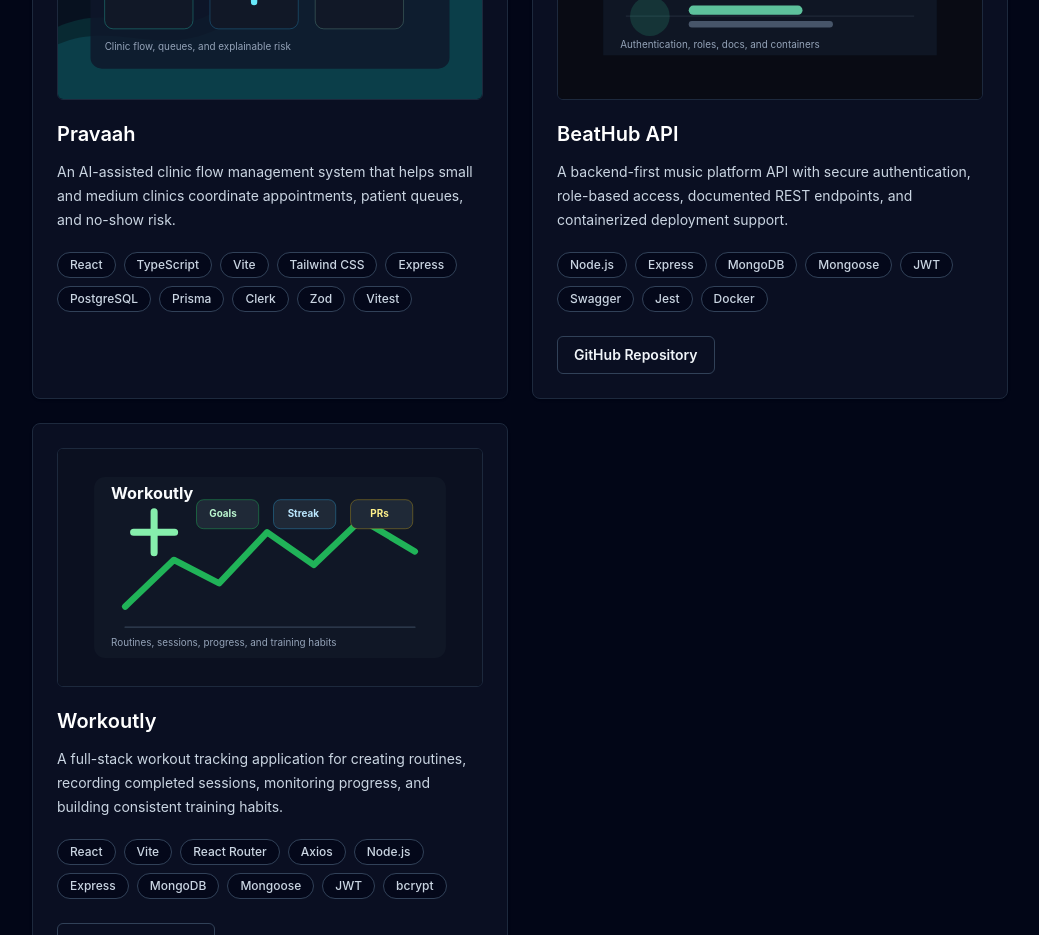
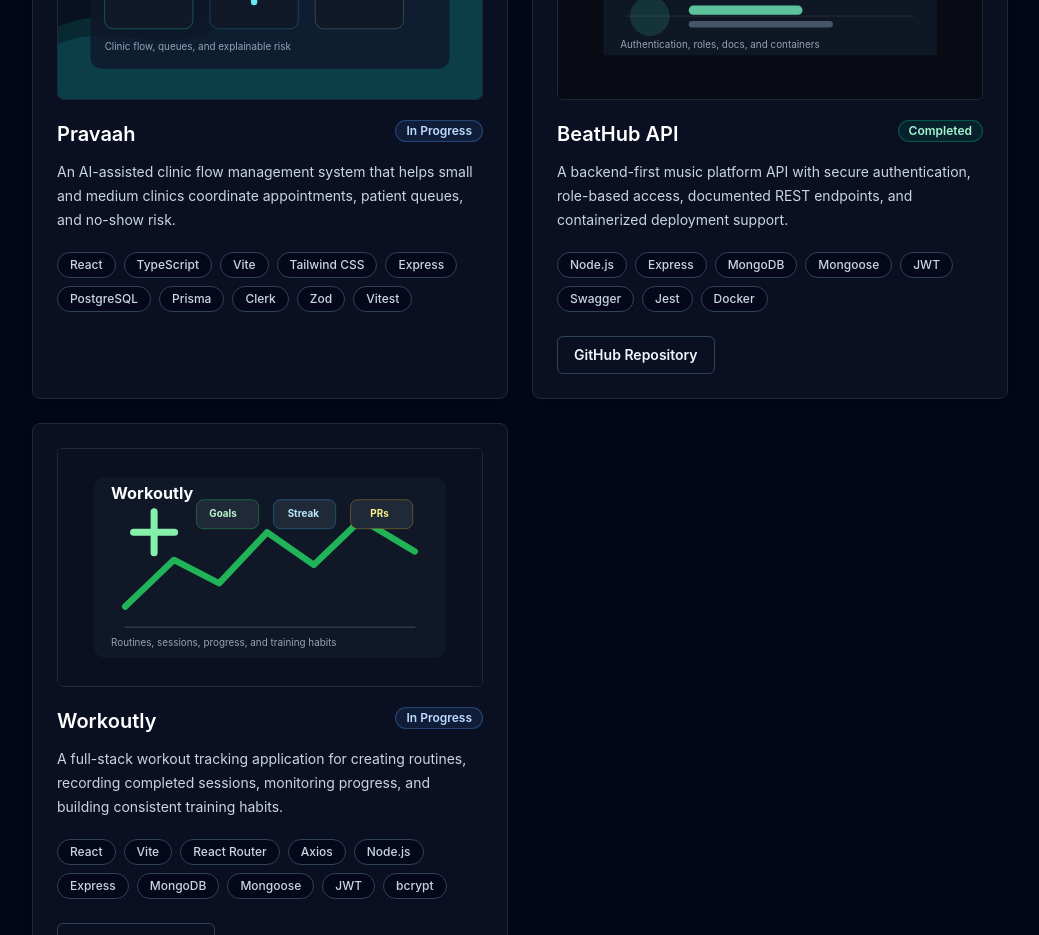
Before and after one commit to garvitsingh171/garvitsingh171.com, a React (Vite) app: page / in a window 1280 px wide. Shown: the part 1760-2695 px from the top of the page, without its empty margins (120-1159 px from the left). Built offline with nearby package versions, Linux system fonts and the light colour scheme.

Commit message:
feat: add reusable project status badges

```diff
--- a/src/components/projects/ProjectCard.tsx
+++ b/src/components/projects/ProjectCard.tsx
@@ -1,5 +1,6 @@
 import type { Project } from "../../types/project";
 import { Button, Card } from "../ui";
+import { ProjectStatusBadge } from "./ProjectStatusBadge";
 
 export type ProjectCardProps = {
   project: Project;
@@ -22,7 +23,13 @@ export function ProjectCard({ project }: ProjectCardProps) {
         </div>
 
         <div className="mt-5 flex flex-1 flex-col">
-          <h3 className="text-xl font-semibold text-white">{project.title}</h3>
+          <div className="flex flex-wrap items-start justify-between gap-3">
+            <h3 className="min-w-0 flex-1 text-xl font-semibold text-white">
+              {project.title}
+            </h3>
+
+            <ProjectStatusBadge status={project.status} />
+          </div>
 
           <p className="mt-3 text-sm leading-6 text-slate-300">
             {project.summary}
--- /dev/null
+++ b/src/components/projects/ProjectStatusBadge.tsx
@@ -0,0 +1,40 @@
+import type { ProjectStatus } from "../../types/project";
+
+export type ProjectStatusBadgeProps = {
+  status: ProjectStatus;
+};
+
+type StatusConfig = {
+  label: string;
+  className: string;
+};
+
+const statusConfig = {
+  completed: {
+    label: "Completed",
+    className: "border-emerald-400/30 bg-emerald-400/10 text-emerald-200",
+  },
+  "in-progress": {
+    label: "In Progress",
+    className: "border-blue-400/30 bg-blue-400/10 text-blue-200",
+  },
+  planned: {
+    label: "Planned",
+    className: "border-slate-600 bg-slate-800/70 text-slate-300",
+  },
+} satisfies Record<ProjectStatus, StatusConfig>;
+
+export function ProjectStatusBadge({ status }: ProjectStatusBadgeProps) {
+  const config = statusConfig[status];
+
+  return (
+    <span
+      className={[
+        "inline-flex w-fit shrink-0 items-center rounded-full border px-2.5 py-1 text-xs font-semibold leading-none",
+        config.className,
+      ].join(" ")}
+    >
+      {config.label}
+    </span>
+  );
+}
--- a/src/components/projects/index.ts
+++ b/src/components/projects/index.ts
@@ -2,3 +2,5 @@ export { ProjectCard } from "./ProjectCard";
 export type { ProjectCardProps } from "./ProjectCard";
 export { ProjectFilters } from "./ProjectFilters";
 export type { ProjectFilter, ProjectFiltersProps } from "./ProjectFilters";
+export { ProjectStatusBadge } from "./ProjectStatusBadge";
+export type { ProjectStatusBadgeProps } from "./ProjectStatusBadge";
```
